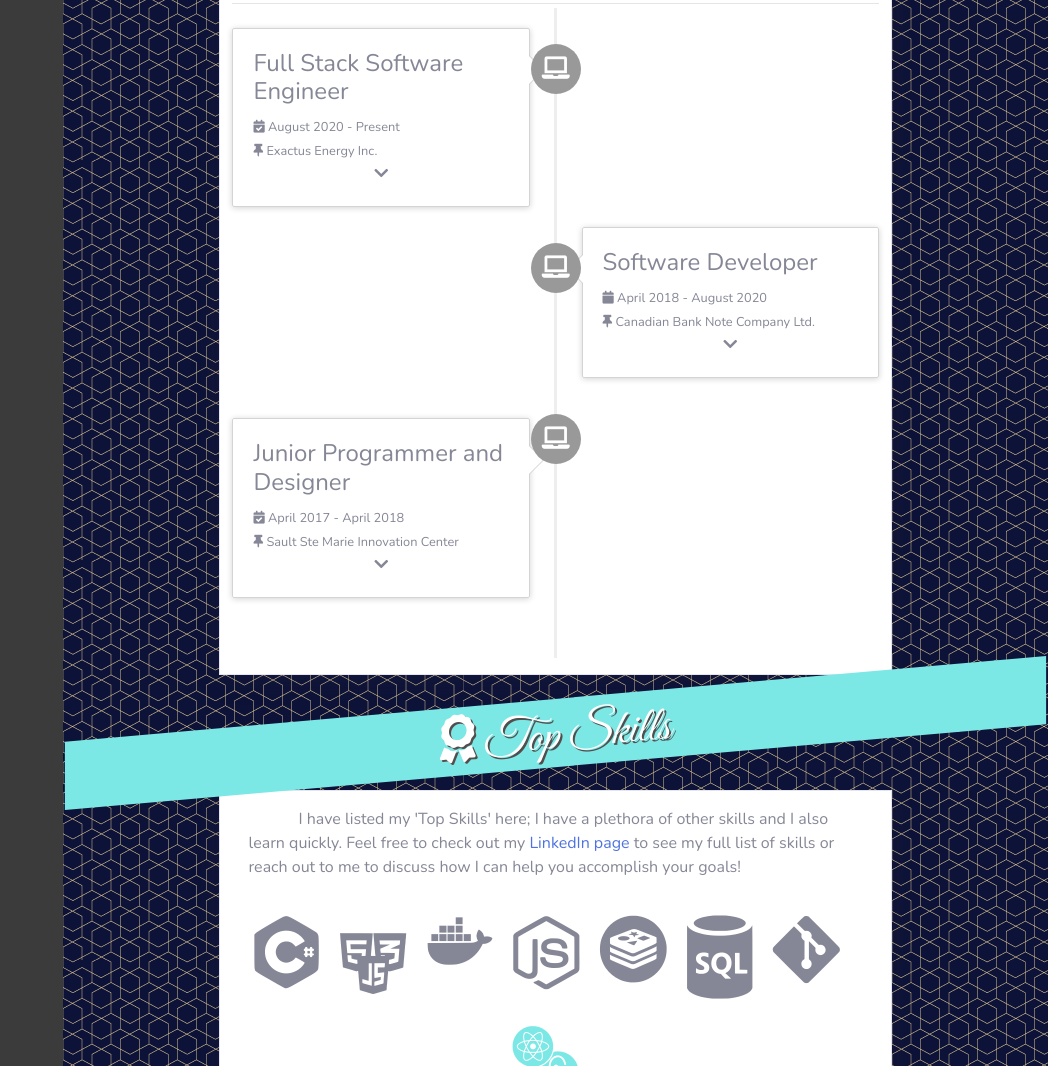
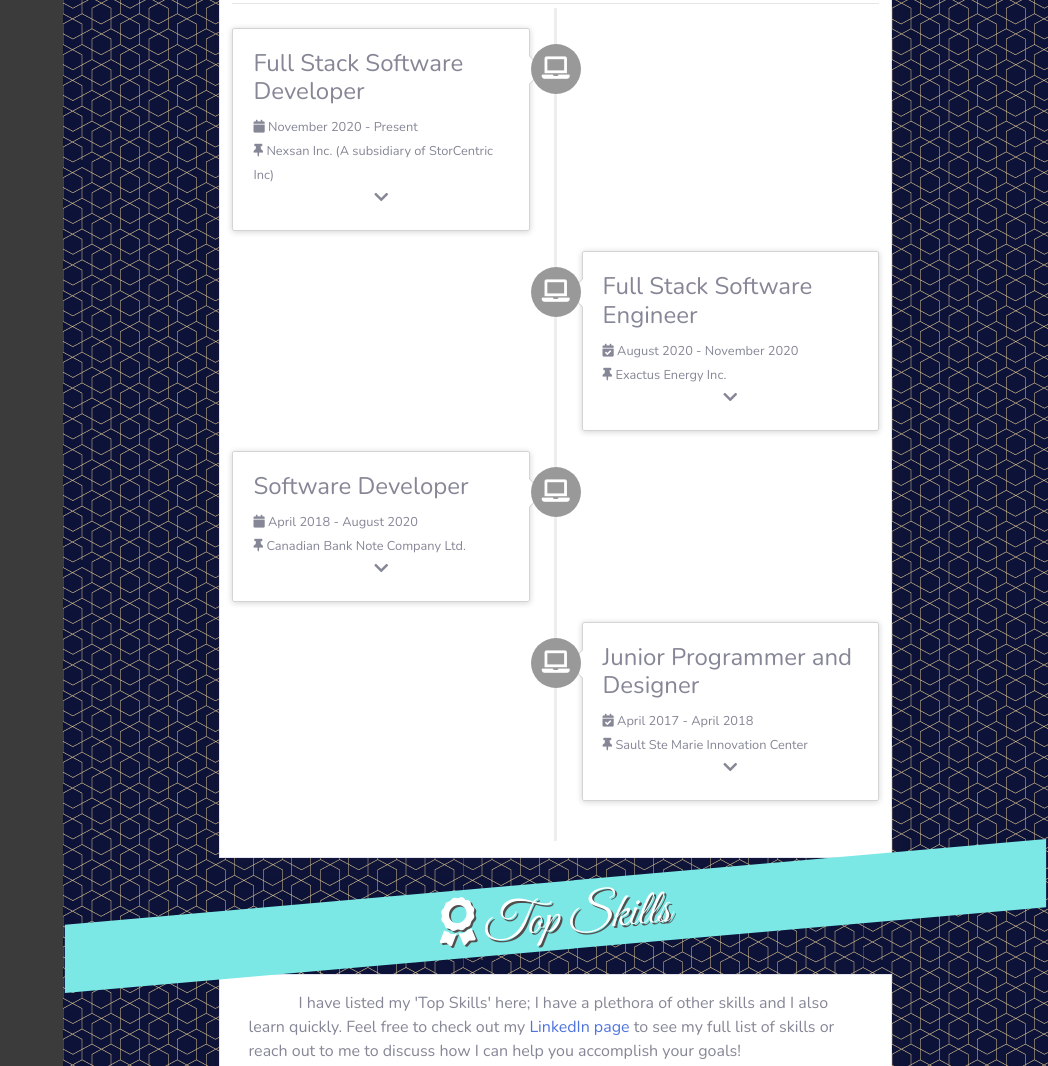
Before and after one commit to sydturn/sydturn.github.io, a website with bundled scripts: page index.html in a window 1280 px wide. Shown: the part 1440-2506 px from the top of the page, without its empty margins (232-1280 px from the left). Built offline with nearby package versions, Linux system fonts and the light colour scheme; a web font is replaced by a local one.

Commit message:
Updated Experience list, changed resume download to open in new tab

```diff
--- a/index.html
+++ b/index.html
@@ -68,7 +68,7 @@
           <i class="stip fab fa-github"></i>
           <span class="link-description">My Portfolio</span>
         </a>
-        <a class="nav-link" href="./img/Turnbull_Resume_2020.pdf" download>
+        <a class="nav-link" href="./img/Turnbull_Resume_2021.pdf" download target="_blank">
           <i class="stip fas fa-download"></i>
           <span class="link-description">Get a copy of my Resume!</span>
         </a>
@@ -147,28 +147,48 @@
 
               <hr class="sidebar-divider my-1">
               <ul class="timeline">
-                  <li class="my-dropdown">
+
+                <li class="my-dropdown">
+                  <div class="timeline-badge"><i class=" fas fa-laptop"></i></div>
+                  <div class="timeline-panel">
+                    <div class="timeline-heading">
+                      <h4 class="timeline-title">Full Stack Software Developer</h4>
+                      <span><small class="text-muted"><i class="fas fa-calendar"></i> November 2020 - Present </small></span><br/>
+                      <span><small class="text-muted"><i class="fas fa-thumbtack"></i> Nexsan Inc. (A subsidiary of StorCentric Inc) </small></span> <br/>
+                      <i class="fa fa-chevron-down bouncing-chevron" aria-hidden="true"></i>
+                    </div>
+                    <div class="my-dropdown-content timeline-body">
+                      <ul>
+                        <li>Developing replication and backup software utilizing React, Redux, and Electron, with a C++ back end.</li>
+                        <li>Planning, Scheduling, Creating, and Implementing dashboard interfaces that are intuitive as well as aesthetically pleasing in order to assist users in better managing system files and backups.</li>
+                        <li>Working as a team in an agile environment to develop new applications while maintaining existing ones in a timely and efficent manner.</li>
+                      </ul>
+                    </div>
+                  </div>
+                </li>
+
+                  <li class="timeline-inverted my-dropdown">
                     <div class="timeline-badge danger"><i class="fas fa-laptop"></i></div>
                     <div class="timeline-panel">
                       <div class="timeline-heading">
                         <h4 class="timeline-title">Full Stack Software Engineer</h4>
-                        <span><small class="text-muted"><i class="fas fa-calendar-check"></i> August 2020 - Present</small></span><br/>
+                        <span><small class="text-muted"><i class="fas fa-calendar-check"></i> August 2020 - November 2020</small></span><br/>
                         <span><small class="text-muted"><i class="fas fa-thumbtack"></i> Exactus Energy Inc.</small></span>
                         <i class="fa fa-chevron-down bouncing-chevron" aria-hidden="true"></i>
                       </div>
                       <div class="my-dropdown-content timeline-body">
                         <ul>
-                          <li>Working as a team and as an individual to develop applications used internally which function to standardize employee workflows while increasing the efficency of internal processes.</li>
-                          <li>Sharing knowledge of software processes, proceedures, and standards in order to be able to integrate sustainable software development practices in order to help futureproof future applications.</li>
-                          <li>Utilizing Python, Django, Angular and C# to maintain and create a variety of cloud hosted, as well as desktop hosted applications.</li>
-                          <li>Utilizing Google Cloud Platform (GCP) to host applications while taking advantage of various Googleapis libraries as well as other large software apis such as Dropbox and Smartsheet</li>
-                          <li>Developing and utilizing PostgresSQL database schemas in order to further development of sustainable applications.</li>
+                          <li>Worked both as a team and independantly in order to develop applications which were used internally and functioned to standardize employee workflows while increasing the efficency of internal processes.</li>
+                          <li>Shared my knowledge of software processes, proceedures, and standards in order to be able to integrate sustainable software development practices to help futureproof applications.</li>
+                          <li>Utilized Python, Django, Angular and C# to maintain and create a variety of cloud hosted, as well as desktop hosted applications.</li>
+                          <li>Utilized Google Cloud Platform (GCP) to host applications while taking advantage of various Googleapis libraries as well as other large software apis such as Dropbox and Smartsheet</li>
+                          <li>Developed and utilized PostgresSQL database schemas in order to further development of sustainable applications.</li>
                         </ul>
                       </div>
                     </div>
                   </li>
 
-                  <li class="timeline-inverted my-dropdown">
+                  <li class="my-dropdown">
                     <div class="timeline-badge"><i class=" fas fa-laptop"></i></div>
                     <div class="timeline-panel">
                       <div class="timeline-heading">
@@ -188,7 +208,7 @@
                     </div>
                   </li>
 
-                  <li class="timeline my-dropdown">
+                  <li class="timeline-inverted my-dropdown">
                     <div class="timeline-badge warning"><i class="fas fa-laptop"></i></div>
                     <div class="timeline-panel">
                       <div class="timeline-heading">
@@ -297,7 +317,7 @@
       <footer class="sticky-footer">
         <div class="container my-auto">
           <div class="copyright text-center my-auto">
-            <span>Copyright &copy; sydneyturnbull.com 2020</span>
+            <span>Copyright &copy; sydneyturnbull.com 2021</span>
           </div>
         </div>
       </footer>
```
Also changed, not shown: 2 other files.
